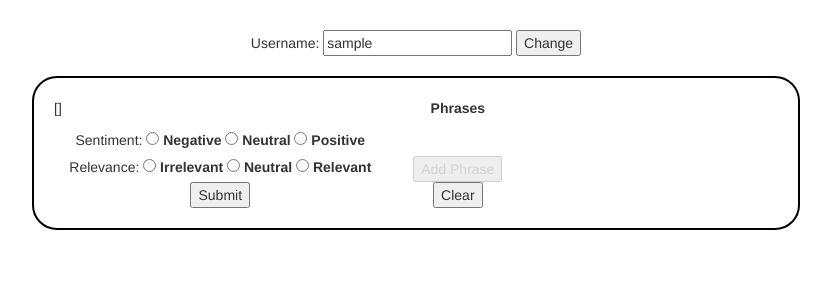
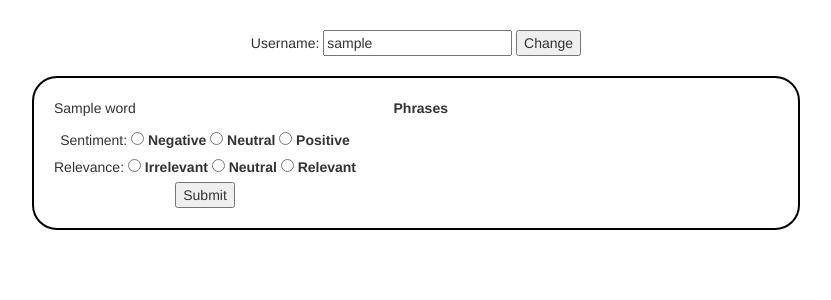
Before and after one commit to Xyllan/doc-annotate, a Flask app: template templates/index.html in a window 1280 px wide. Shown: the top 300 px of the page, without its empty margins (224-1055 px from the left). Run offline with Flask 2, Linux system fonts and the light colour scheme; the template is opened without the code that fills it: most values are stand-ins (such as "Sample title", 1, 10 or a date in 2020); some libraries are stand-ins or nearby versions.

Commit message:
Highlighted phrases in frontend and click to select phrases.

```diff
--- a/app.py
+++ b/app.py
@@ -55,7 +55,7 @@
 		if not 'document' in session:
 			d = get_random_document()
 			add_document_to_session(session, d)
-		return render_template('index.html', username = session['username'], text = session['document']['text'])
+		return render_template('index.html', username = session['username'], text = session['document']['text'].split())
 	else:
 		return render_template('index.html')
 
@@ -76,7 +76,10 @@
 		relevance_score = int(request.form['relevance'])
 		phrases = request.form.getlist('phrases[]')
 		assert(sentiment_score in [-1,0,1] and relevance_score in [-1,0,1]) # Defense against unknown queries / Sanity check
+		"""
+		TODO: this assert will not work if the original document contained phrases separated by new lines and tabs.
 		assert(all(phrase in session['document']['text'] for phrase in phrases)) # Defense against unknown queries / Sanity check
+		"""
 
 		d = get_document(ObjectId(session['document']['_id'])) # Get a fresh copy of the document
 		sent = d['sentiment'] if 'sentiment' in d else {'num_scored':0, 'sentiments':[]}
--- a/static/css/style.css
+++ b/static/css/style.css
@@ -6,3 +6,9 @@
     margin-left: 20%;
     margin-right: 20%;
 }
+
+span.highlighted {
+	border-radius: 20px;
+	background-color: #a8ff8e;
+	padding: 2px;
+}
--- a/templates/index.html
+++ b/templates/index.html
@@ -53,39 +53,54 @@
 			return false;
 		});
 	});
-	$(function(){
-		$("#phrase_submit").prop('disabled', true);
-		$("#phrase_submit").css('color', 'lightgray');
-		$(document).mouseup(function(){
-			var text = "";
-			if (window.getSelection) {
-				text = window.getSelection().toString();
-			} else if (document.selection && document.selection.type != "Control") {
-				text = document.selection.createRange().text;
+	text = {{text | safe}};
+	selected = Array.apply(null, Array(text.length)).map(Number.prototype.valueOf,-1);
+	lastIndex = -2;
+	function update_view() {
+		var ht = '';
+		phrases = [];
+		for (var i = 0; i < selected.length; i++) {
+			if(selected[i] != -1) {
+				var beg = i;
+				var end = beg;
+				for(end;end<selected.length && selected[end] == selected[beg];end++);
+				var phrase = text.slice(beg,end).join(' ');
+				ht += '<span onclick="add_phrase('+selected[i]+')" class="highlighted">' +
+				phrase + '</span> ';
+				phrases.push(phrase);
+				i = end - 1;
+			} else {
+				ht += '<span onclick="add_phrase('+ i +')">'+text[i]+'</span> ';
 			}
-			if(text.length > 0) {
-				$("#phrase_submit").prop('disabled', false);
-				$("#phrase_submit").css('color', 'black');
+		}
+		$('#document_text').html(ht);
+		$('#phrase_box').html(phrases.join("<br/>"));
+	}
+	function add_phrase(index) {
+		if(selected[index] != -1) { // The word is currently highlighted.
+			var curGroup = selected[index]; // The group this word belongs to.
+			// Dissolve the group.
+			var i = index;
+			while(i < selected.length && selected[i] == curGroup) {
+				selected[i] = -1;
+				i+=1;
+			}
+			i = index - 1;
+			while(i >= 0 && selected[i] == curGroup) {
+				selected[i] = -1;
+				i-=1;
+			}
+			lastIndex = -2;
+		} else { // The word is not highlighted.
+			if(lastIndex-index == -1 || lastIndex-index == 1) { // Adjacent word selected.
+				selected[index] = selected[lastIndex];
 			} else {
-				$("#phrase_submit").prop('disabled', true);
-				$("#phrase_submit").css('color', 'lightgray');
+				selected[index] = index;
 			}
-		});
-		$('#phrase_submit').bind('click', function() {
-			var text = "";
-			if (window.getSelection) {
-				text = window.getSelection().toString();
-			} else if (document.selection && document.selection.type != "Control") {
-				text = document.selection.createRange().text;
-			}
-			phrases.push(text);
-			$('#phrase_box').html(phrases.join("<br/>"));
-		});
-		$('#phrase_clear').bind('click', function() {
-			phrases = [];
-			$('#phrase_box').html('');
-		});
-	});
+			lastIndex = index;
+		}
+		update_view();
+	}
 </script>
 
 
@@ -102,7 +117,11 @@
 		<table>
 			<tr>
 				<td style="width:70%;" align="left">
-					<p id="document_text">{{text}}</p>
+					<p id="document_text">
+					{% for word in text: %}
+						<span id="w{{loop.index}}" onclick="add_phrase({{loop.index-1}})">{{word}} </span>
+					{% endfor %}
+					</p>
 					<center>
 						<div>
 							Sentiment:
@@ -122,8 +141,7 @@
 				<td style="width:30%;padding-left:4%;padding-right:4%;height:1px;">
 					<table style="height:100%;width:100%;">
 						<tr style="height:10%"><td><center><p><b>Phrases</b></p></center></td></tr>
-						<tr style="height:80%;"><td><div id="phrase_box" style="height:100%"></div></td></tr>
-						<tr style="height:10%;"><td><center><input id="phrase_submit" type="submit" value="Add Phrase"> <input id="phrase_clear" type="submit" value="Clear"></center></td></tr>
+						<tr style="height:90%;"><td><div id="phrase_box" style="height:100%"></div></td></tr>
 					</table>
 				</td>
 			</tr>
```
